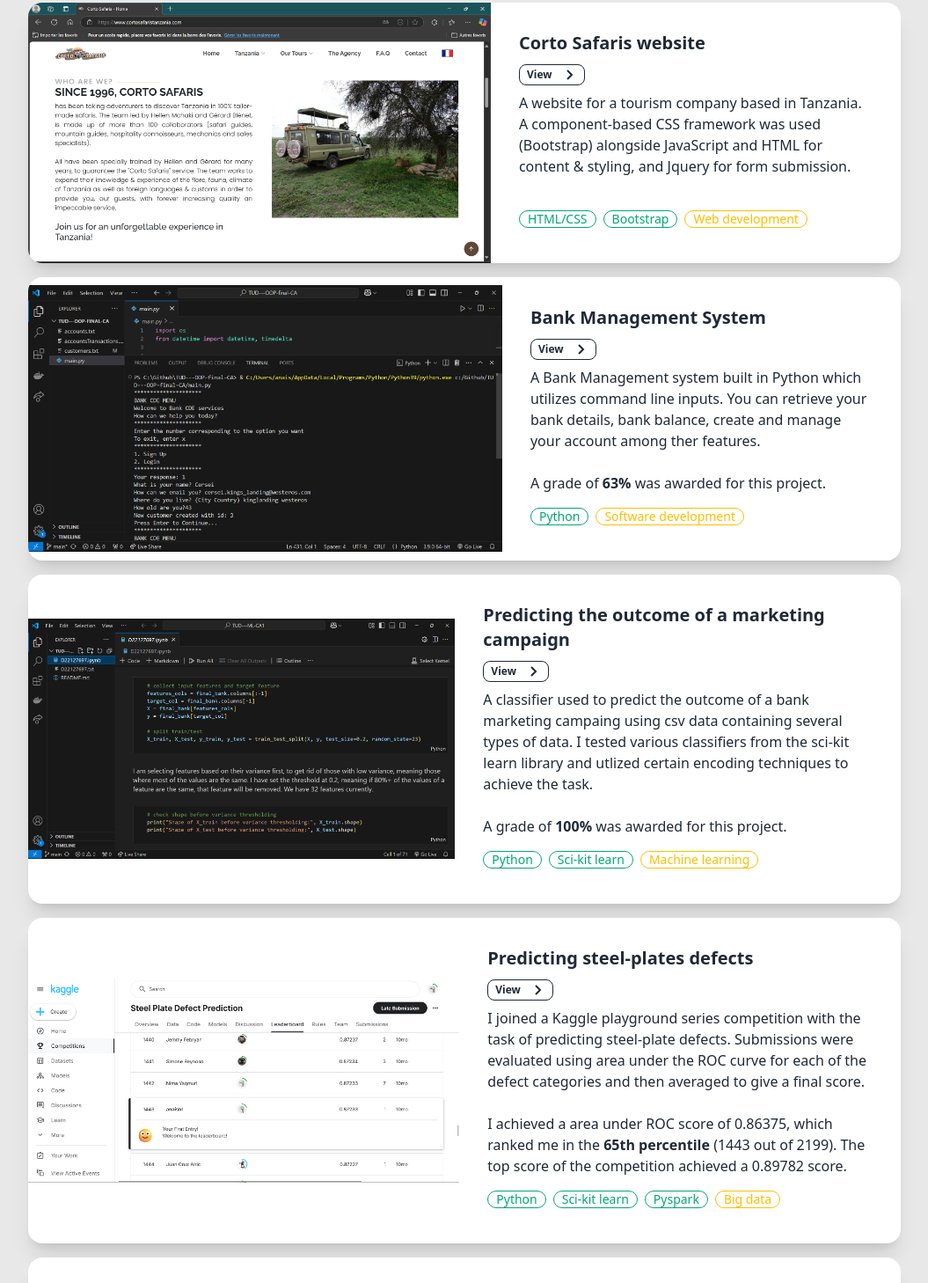
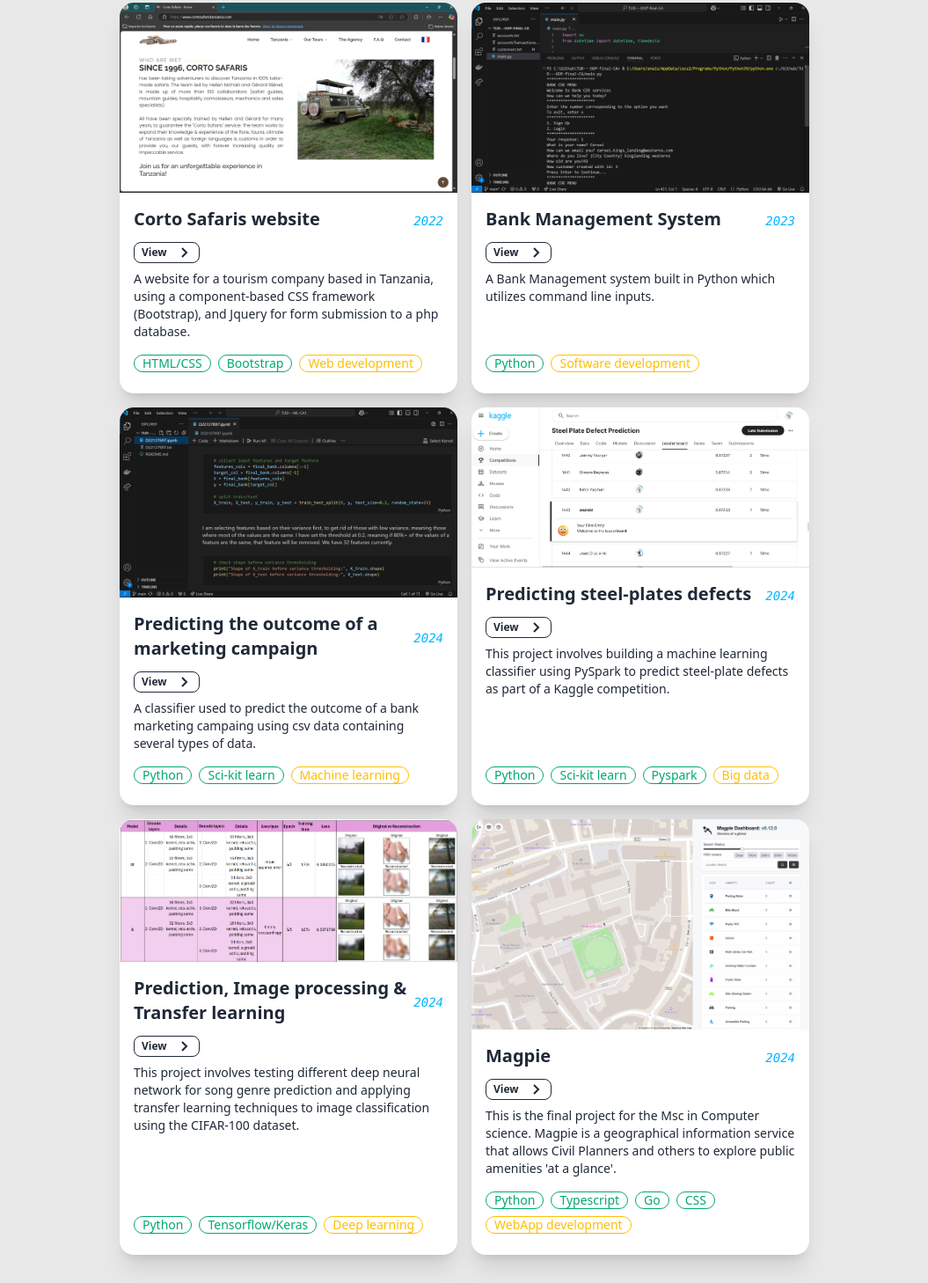
Before and after one commit to anaisbl/portfolio, a website: page code/public/cs.html in a window 1280 px wide. Shown: the part 827-2285 px from the top of the page at 88% size, without its empty margins (112-1167 px from the left). Drawn offline with Linux system fonts and the light colour scheme.

Commit message:
Working on the project cards
Fixing issue #38

```diff
--- a/code/public/cs.html
+++ b/code/public/cs.html
@@ -124,7 +124,7 @@
 
       <!--Tech stack & experience-->
       <div class="container flex flex-wrap gap-4 justify-center w-full max-w-5xl">
-        <div class="w-full max-w-sm outline outline-1 outline-primary rounded-lg py-4 mb-5">
+        <div class="w-full max-w-sm bg-base-100 outline outline-1 outline-primary rounded-lg py-4 mb-5">
           <h1 class="text-3xl text-primary font-extrabold pb-4 font-mono text-center">Tech stack: </h1>
           <div class="justify-center flex flex-wrap gap-2">
             <div class="badge badge-lg badge-outline badge-success">Python</div>
@@ -135,7 +135,7 @@
           </div>
         </div>
 
-        <div class="w-full max-w-lg outline outline-1 outline-primary rounded-lg py-4">
+        <div class="w-full max-w-lg bg-base-100 outline outline-1 outline-primary rounded-lg py-4">
           <h1 class="text-3xl text-primary font-extrabold font-mono pb-4 text-center">Experience:</h1>
           <div class="container w-full max-w-6xl justify-center flex flex-wrap gap-2">
             <div class="badge badge-lg badge-outline badge-warning">Machine learning</div>
@@ -161,16 +161,21 @@
       <!--Project cards-->
       <section class="project my-10 w-full max-w-5xl mx-auto py-4 px-4 flex flex-wrap gap-4 justify-center">
         <!--Personal-->
-        <div class="card lg:card-side bg-base-100 shadow-xl" data-type="freelance">
+        <div class="card card-compact w-96 bg-base-100 shadow-xl" data-type="freelance">
           <figure>
             <img
               src="img/corto_screen2.png"
               alt="Screenshot of home page" />
           </figure>
           <div class="card-body">
+            <div class="flex justify-between items-center">
               <h2 class="card-title">
               Corto Safaris website
               </h2>
+              <span>
+                <time class="font-mono text-sm text-info italic">2022</time>
+              </span>
+            </div>
             <div>
               <a href="https://www.cortosafaristanzania.com/" target="_blank" class="btn btn-xs btn-outline">
                 View
@@ -179,7 +184,7 @@
                 </svg>
               </a>
             </div>
-            <p>A website for a tourism company based in Tanzania. A component-based CSS framework was used (Bootstrap) alongside JavaScript and HTML for content & styling, and Jquery for form submission.</p>
+            <p>A website for a tourism company based in Tanzania, using a component-based CSS framework (Bootstrap), and Jquery for form submission to a php database.</p>
             <div class="card-actions justify-normal py-2">
               <div class="badge badge-outline badge-success">HTML/CSS</div>
               <div class="badge badge-outline badge-success">Bootstrap</div>
@@ -190,16 +195,21 @@
 
         <!--Uni-->
         <!--1. Bank management system-->
-        <div class="card lg:card-side bg-base-100 shadow-xl" data-type="university">
+        <div class="card card-compact w-96 bg-base-100 shadow-xl" data-type="university">
           <figure>
             <img
               src="img/oop_ca_screen2.png"
               alt="Screenshot of terminal signing up"/>
           </figure>
           <div class="card-body">
+            <div class="flex justify-between items-center">
               <h2 class="card-title">
                 Bank Management System
               </h2>
+              <span>
+                <time class="font-mono text-sm text-right text-info italic">2023</time>
+              </span>
+            </div>
             <div>
               <a href="https://github.com/anaisbl/TUD---OOP-final-CA" target="_blank" class="btn btn-xs btn-outline">
                 View
@@ -208,7 +218,7 @@
                 </svg>
               </a>
             </div>
-            <p>A Bank Management system built in Python which utilizes command line inputs. You can retrieve your bank details, bank balance, create and manage your account among ther features. <br><br> A grade of <strong>63%</strong> was awarded for this project.</p>
+            <p>A Bank Management system built in Python which utilizes command line inputs.</p>
             <div class="card-actions justify-normal py-2">
               <div class="badge badge-outline badge-success">Python</div>
               <div class="badge badge-outline badge-warning">Software development</div>
@@ -217,16 +227,21 @@
         </div>
 
         <!--2. Classifier marketing campaign-->
-        <div class="card lg:card-side bg-base-100 shadow-xl" data-type="university">
+        <div class="card card-compact w-96 bg-base-100 shadow-xl" data-type="university">
           <figure>
             <img
               src="img/ml_ca_screen1.png"
               alt="Screenshot of main code"/>
           </figure>
           <div class="card-body">
+            <div class="flex justify-between items-center">
               <h2 class="card-title">
               Predicting the outcome of a marketing campaign
               </h2>
+              <span>
+                <time class="font-mono text-sm text-info italic">2024</time>
+              </span>
+            </div>
             <div>
               <a href="https://github.com/anaisbl/TUD---ML-CA1" target="_blank" class="btn btn-xs btn-outline">
                 View
@@ -235,7 +250,7 @@
                 </svg>
               </a>
             </div>
-            <p>A classifier used to predict the outcome of a bank marketing campaing using csv data containing several types of data. I tested various classifiers from the sci-kit learn library and utlized certain encoding techniques to achieve the task. <br> <br> A grade of <strong>100%</strong> was awarded for this project.</p>
+            <p>A classifier used to predict the outcome of a bank marketing campaing using csv data containing several types of data.</p>
             <div class="card-actions justify-normal py-2">
               <div class="badge badge-outline badge-success">Python</div>
               <div class="badge badge-outline badge-success">Sci-kit learn</div>
@@ -245,16 +260,21 @@
         </div>
 
         <!--3. Big data-->
-        <div class="card lg:card-side bg-base-100 shadow-xl" data-type="university">
-          <figure>
+        <div class="card card-compact w-96 bg-base-100 shadow-xl" data-type="university">
+          <figure class="w-full">
             <img
               src="img/bigdata_ca_screen2.png"
               alt="Screenshot of kaggle leaderboard"/>
           </figure>
           <div class="card-body">
+            <div class="flex justify-between items-center">
               <h2 class="card-title">
               Predicting steel-plates defects
               </h2>
+              <span>
+                <time class="font-mono text-sm text-info italic">2024</time>
+              </span>
+            </div>
             <div>
               <a href="https://github.com/anaisbl/TUD---Bigdata-CA" target="_blank" class="btn btn-xs btn-outline">
                 View
@@ -263,8 +283,7 @@
                 </svg>
               </a>
             </div>
-            <p>I joined a Kaggle playground series competition with the task of predicting steel-plate defects. Submissions were evaluated using area under the ROC curve for each of the defect categories and then averaged to give a final score. <br> <br>
-              I achieved a area under ROC score of 0.86375, which ranked me in the <strong>65th percentile</strong> (1443 out of 2199). The top score of the competition achieved a 0.89782 score.</p>
+            <p>This project involves building a machine learning classifier using PySpark to predict steel-plate defects as part of a Kaggle competition.</p>
             <div class="card-actions justify-normal py-2">
               <div class="badge badge-outline badge-success">Python</div>
               <div class="badge badge-outline badge-success">Sci-kit learn</div>
@@ -275,16 +294,21 @@
         </div>
 
         <!--4. Deep learning-->
-        <div class="card lg:card-side bg-base-100 shadow-xl" data-type="university">
+        <div class="card card-compact w-96 bg-base-100 shadow-xl" data-type="university">
           <figure>
             <img
               src="img/deepl_ca_screen2.png"
               alt="Screenshot of model output for image processing"/>
           </figure>
           <div class="card-body">
+            <div class="flex justify-between items-center">
               <h2 class="card-title">
               Prediction, Image processing & Transfer learning
               </h2>
+              <span>
+                <time class="font-mono text-sm text-info italic">2024</time>
+              </span>
+            </div>
             <div>
               <a href="https://github.com/anaisbl/TUD---DeepL-CA1" target="_blank" class="btn btn-xs btn-outline">
                 View
@@ -293,10 +317,7 @@
                 </svg>
               </a>
             </div>
-            <p>This assessment was separated into 2 parts: Song genre prediction and Image processing & transfer learning. <br>
-              Part 1 focused on predicting the genre of a song using through deep neural network models and methods using a dataset from Kaggle. <br>
-              Part 2 utilized the CIFAR-100 dataset to perform a range of image processing and transfer learning operations. <br> <br>
-              A grade of <strong>71%</strong> was awarded for this project.</p>
+            <p>This project involves testing different deep neural network for song genre prediction and applying transfer learning techniques to image classification using the CIFAR-100 dataset.</p>
             <div class="card-actions justify-normal py-2">
               <div class="badge badge-outline badge-success">Python</div>
               <div class="badge badge-outline badge-success">Tensorflow/Keras</div>
@@ -305,7 +326,43 @@
           </div>
         </div>
 
+        <!--5. Magpie-->
+        <div class="card card-compact w-96 bg-base-100 shadow-xl" data-type="university">
+          <figure>
+            <img
+              src="img/magpie_screen.png"
+              alt="Screenshot of dashboard"/>
+          </figure>
+          <div class="card-body">
+            <div class="flex justify-between items-center">
+              <h2 class="card-title">
+              Magpie
+              </h2>
+              <span>
+                <time class="font-mono text-sm text-info italic">2024</time>
+              </span>
+            </div>
+            <div>
+              <a href="https://github.com/2024-CMPU9010-GROUP-3/magpie" target="_blank" class="btn btn-xs btn-outline">
+                View
+                <svg width="16" height="16" fill="currentColor" class="ml-1">
+                  <path d="M5 3l5 5-5 5" stroke="currentColor" stroke-width="2" fill="none"/>
+                </svg>
+              </a>
+            </div>
+            <p>This is the final project for the Msc in Computer science. Magpie is a geographical information service that allows Civil Planners and others to explore public amenities 'at a glance'.</p>
+            <div class="card-actions justify-normal py-2">
+              <div class="badge badge-outline badge-success">Python</div>
+              <div class="badge badge-outline badge-success">Typescript</div>
+              <div class="badge badge-outline badge-success">Go</div>
+              <div class="badge badge-outline badge-success">CSS</div>
+              <div class="badge badge-outline badge-warning">WebApp development</div>
+            </div>
+          </div>
+        </div>
+
         <!--Just for fun project-->
+
 
       </section>
     </div>
```
Also changed, not shown: code/public/dist/style.css, code/public/img/magpie_screen.png (added). Lines whose indentation alone changed are shown as unchanged.
